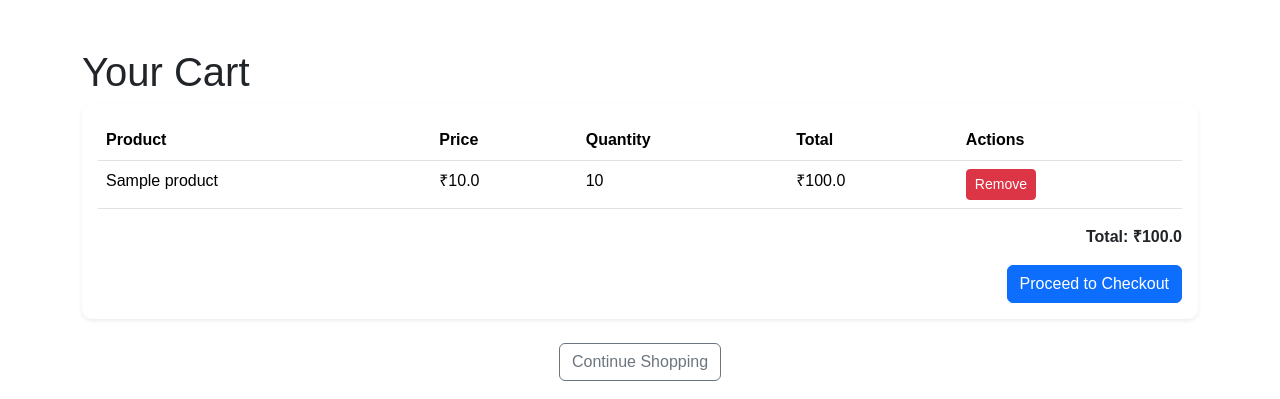
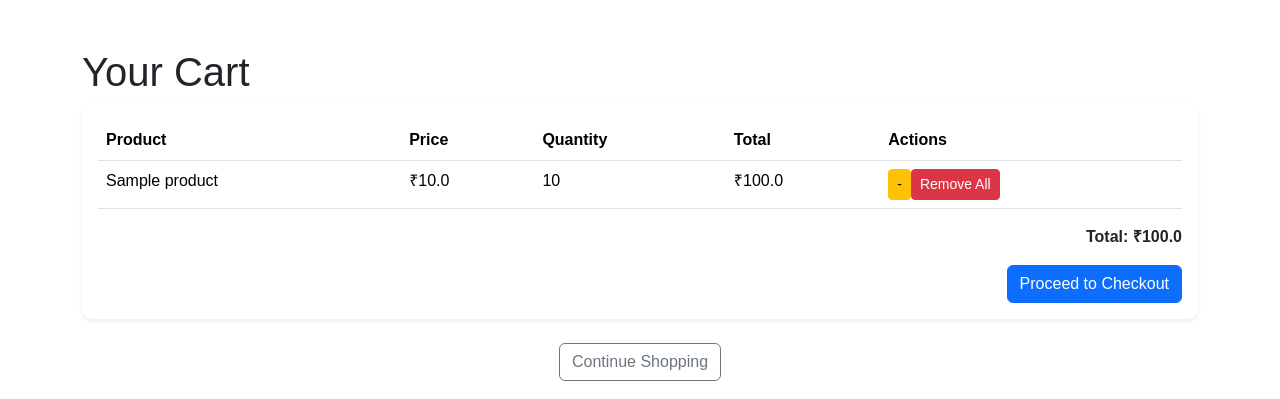
Before and after one commit to jhaBinoy/ecommerce-mithlanchal, a Flask app: page /cart in a window 1280 px wide. Shown: the part 56-455 px from the top of the page. Run offline with Flask 3, Linux system fonts and the light colour scheme; a user stored in the database is signed in; tables that the repository leaves empty hold one stand-in row (values such as "Sample post").

```diff
--- a/app.py
+++ b/app.py
@@ -178,6 +178,23 @@ def remove_from_cart(cart_item_id):
     flash('Item removed from cart')
     return redirect(url_for('cart'))
 
+@app.route('/cart/decrease/<int:cart_item_id>', methods=['POST'])
+@login_required
+def decrease_cart_item(cart_item_id):
+    cart_item = CartItem.query.get_or_404(cart_item_id)
+    if cart_item.user_id != current_user.id:
+        flash('Unauthorized action')
+        return redirect(url_for('cart'))
+    if cart_item.quantity > 1:
+        cart_item.quantity -= 1
+        db.session.commit()
+        flash('Quantity decreased')
+    else:
+        db.session.delete(cart_item)
+        db.session.commit()
+        flash('Item removed from cart')
+    return redirect(url_for('cart'))
+
 @app.route('/checkout', methods=['GET', 'POST'])
 @login_required
 def checkout():
--- a/templates/cart.html
+++ b/templates/cart.html
@@ -48,7 +48,7 @@
                                 <th>Price</th>
                                 <th>Quantity</th>
                                 <th>Total</th>
-                                <th>Actions</th> <!-- Added Actions column -->
+                                <th>Actions</th>
                             </tr>
                         </thead>
                         <tbody>
@@ -59,10 +59,15 @@
                                     <td>{{ item.quantity }}</td>
                                     <td>₹{{ item.product.price * item.quantity }}</td>
                                     <td>
-                                        <form method="POST" action="{{ url_for('remove_from_cart', cart_item_id=item.id) }}">
-                                            <button type="submit" class="btn btn-danger btn-sm">Remove</button>
-                                        </form>
-                                    </td> <!-- Added Remove button -->
+                                        <div class="btn-group" role="group">
+                                            <form method="POST" action="{{ url_for('decrease_cart_item', cart_item_id=item.id) }}" class="d-inline">
+                                                <button type="submit" class="btn btn-warning btn-sm">-</button>
+                                            </form>
+                                            <form method="POST" action="{{ url_for('remove_from_cart', cart_item_id=item.id) }}" class="d-inline">
+                                                <button type="submit" class="btn btn-danger btn-sm">Remove All</button>
+                                            </form>
+                                        </div>
+                                    </td>
                                 </tr>
                             {% endfor %}
                         </tbody>
```
